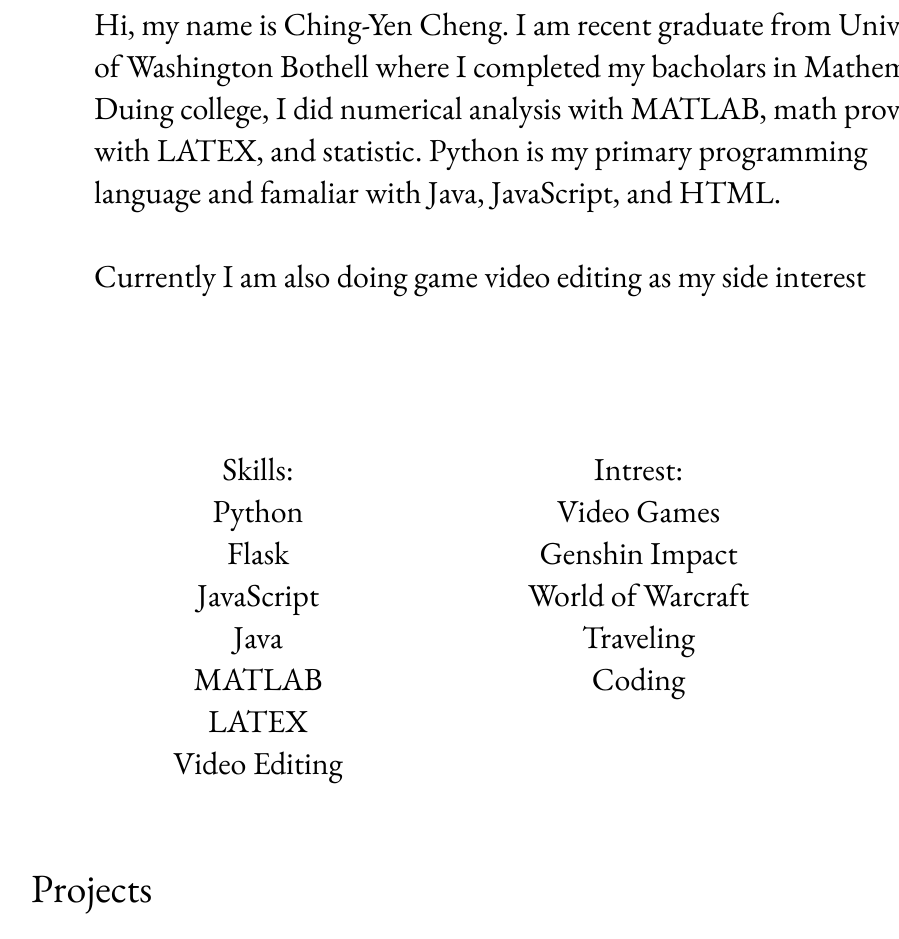
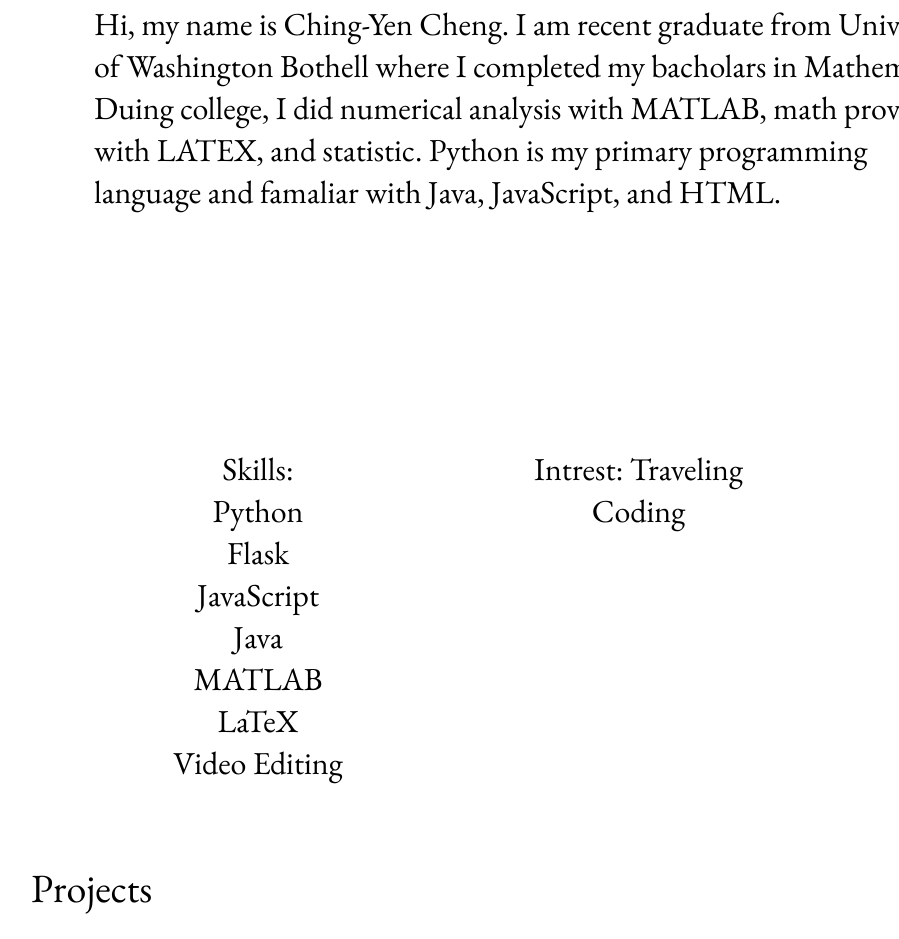
Before and after one commit to davidcheng220/davidcheng220.github.io, a plain HTML site: page index.html in a window 1280 px wide. Shown: the part 391-1330 px from the top of the page, without its empty margins (213-1112 px from the left). Drawn offline with nearby package versions, Linux system fonts and the light colour scheme.

Commit message:
Update index.html

```diff
--- a/index.html
+++ b/index.html
@@ -108,9 +108,6 @@
             <br />
             <span></span>
             <br />
-            <span>
-              Currently I am also doing game video editing as my side interest
-            </span>
           </span>
           <span class="desktop1-text07">
             <span>Bike Lane System:</span>
@@ -130,19 +127,12 @@
             <br />
             <span>MATLAB</span>
             <br />
-            <span>LATEX</span>
+            <span>LaTeX</span>
             <br />
             <span>Video Editing</span>
           </span>
           <span class="desktop1-text27">
             <span>Intrest:</span>
-            <br />
-            <span>Video Games</span>
-            <br />
-            <span>Genshin Impact</span>
-            <br />
-            <span>World of Warcraft</span>
-            <br />
             <span>Traveling</span>
             <br />
             <span>Coding</span>
```
